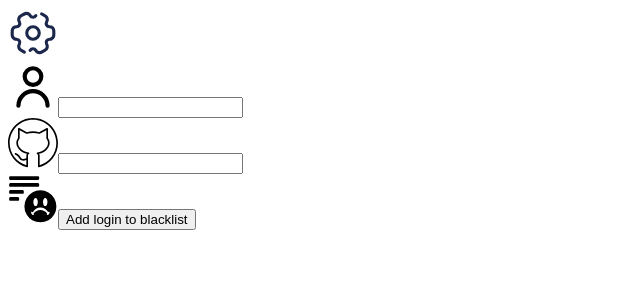
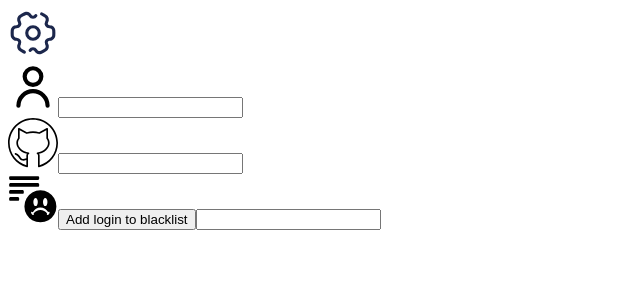
Before and after one commit to SKornya/hh-hw-react, a React (Vite) app: page / in a window 1280 px wide. Both pictures are taken after a click on the label 33 px from the left and 52 px from the top of the page. Shown: the top 300 px of the page, without its empty margins (0-640 px from the left). Built offline with nearby package versions, Linux system fonts and the light colour scheme.

Commit message:
try realize save settings in localstorage

```diff
--- a/src/Components/Blacklist/Blacklist.tsx
+++ b/src/Components/Blacklist/Blacklist.tsx
@@ -1,15 +1,47 @@
-import { FunctionComponent } from 'react';
+import { FormEvent, FunctionComponent, useLayoutEffect, useRef } from 'react';
+import useLocalStorage, { Settings } from '../../hooks/useLocalStorage';
 
 interface BlacklistProps {
   imgSrc: string;
 }
 
 const Blacklist: FunctionComponent<BlacklistProps> = ({ imgSrc }) => {
+  const inputRef = useRef<HTMLInputElement>(null);
+  const formRef = useRef<HTMLFormElement>(null);
+
+  const [settings, setSettings] = useLocalStorage('settings') as [
+    Settings,
+    React.Dispatch<React.SetStateAction<Settings>>
+  ];
+
+  // useLayoutEffect(() => {
+  //   if (inputRef.current) {
+  //     console.log(inputRef.current);
+  //   }
+  // }, []);
+
+  const addToBlacklist = (e: FormEvent) => {
+    e.preventDefault();
+    const login = inputRef.current?.value;
+    const { blacklist } = settings;
+
+    if (login) {
+      blacklist.push(login);
+    }
+
+    console.log(settings);
+
+    setSettings(settings);
+
+    formRef.current?.reset();
+  };
+
   return (
-    <div className="blacklist">
+    <form ref={formRef} className="blacklist" onSubmit={addToBlacklist}>
       <img src={imgSrc} alt="" />
       <button>Add login to blacklist</button>
-    </div>
+      <input ref={inputRef} />
+    </form>
   );
 };
 
--- /dev/null
+++ b/src/hooks/useLocalStorage.ts
@@ -0,0 +1,40 @@
+import { useEffect, useState } from 'react';
+
+export interface Settings {
+  login: string;
+  repo: string;
+  blacklist: Array<string>;
+}
+
+const defaultSettings: Settings = {
+  login: '',
+  repo: '',
+  blacklist: [],
+};
+
+const useLocalStorage = (key: string) => {
+  const [value, setValue] = useState<Settings>(() => {
+    try {
+      const localStorageData: string | null = localStorage.getItem(key);
+
+      if (localStorageData !== null) {
+        const data = JSON.parse(localStorageData) as Settings;
+        // console.log(data);
+        return data;
+      }
+      // return typeof data === Settings ? data : null;
+    } catch (e) {
+      // console.log(e);
+    }
+    return defaultSettings;
+  });
+  console.log(value);
+  useEffect(
+    () => localStorage.setItem(key, JSON.stringify(value)),
+    [key, value]
+  );
+
+  return [value, setValue];
+};
+
+export default useLocalStorage;
```
Also changed, not shown: .eslintrc.json.
